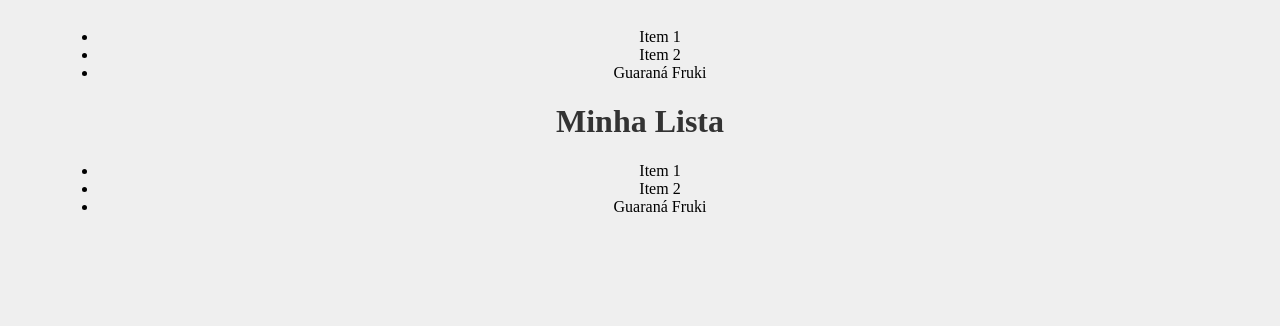
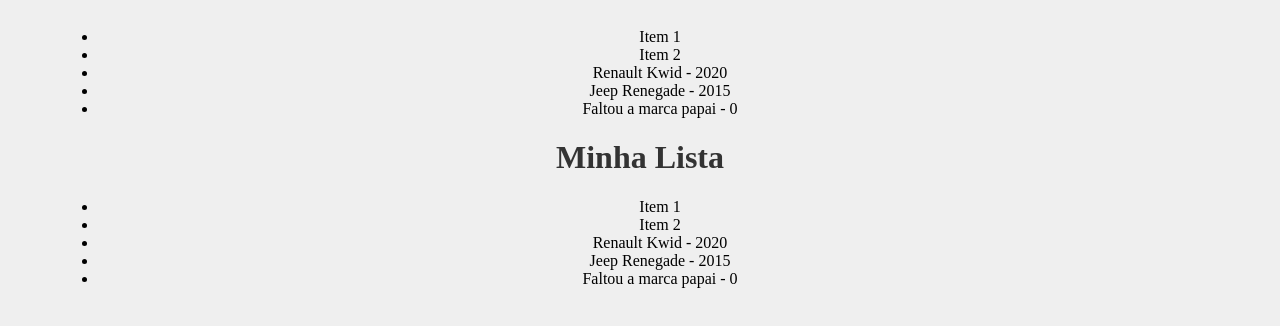
Before and after one commit to vine96/concepts-react, a React (Create React App) app: page / in a window 1280 px wide. Shown: the part 1590-1916 px from the top of the page. Built offline with nearby package versions, Linux system fonts and the light colour scheme.

Commit message:
Avançando em props

```diff
--- a/src/components/Item.js
+++ b/src/components/Item.js
@@ -1,9 +1,16 @@
-function Item(props){
+import PropTypes from 'prop-types'
+
+function Item({brand = 'Faltou a marca papai', release_year = 0}){
     return(
         <>
-            <li>{props.brand}</li>
+            <li>{brand} - {release_year}</li>
         </>
     )
 }
 
+Item.propTypes = {
+    brand: PropTypes.string.isRequired,
+    release_year: PropTypes.number.isRequired
+}
+
 export default Item
--- a/src/components/List.js
+++ b/src/components/List.js
@@ -7,7 +7,9 @@
         <ul>
             <li>Item 1</li>
             <li>Item 2</li>
-            <Item brand="Guaraná Fruki"/>
+            <Item brand="Renault Kwid" release_year={2020}/>
+            <Item brand="Jeep Renegade" release_year={2015}/>
+            <Item/>
         </ul>
         </>
     )
```
